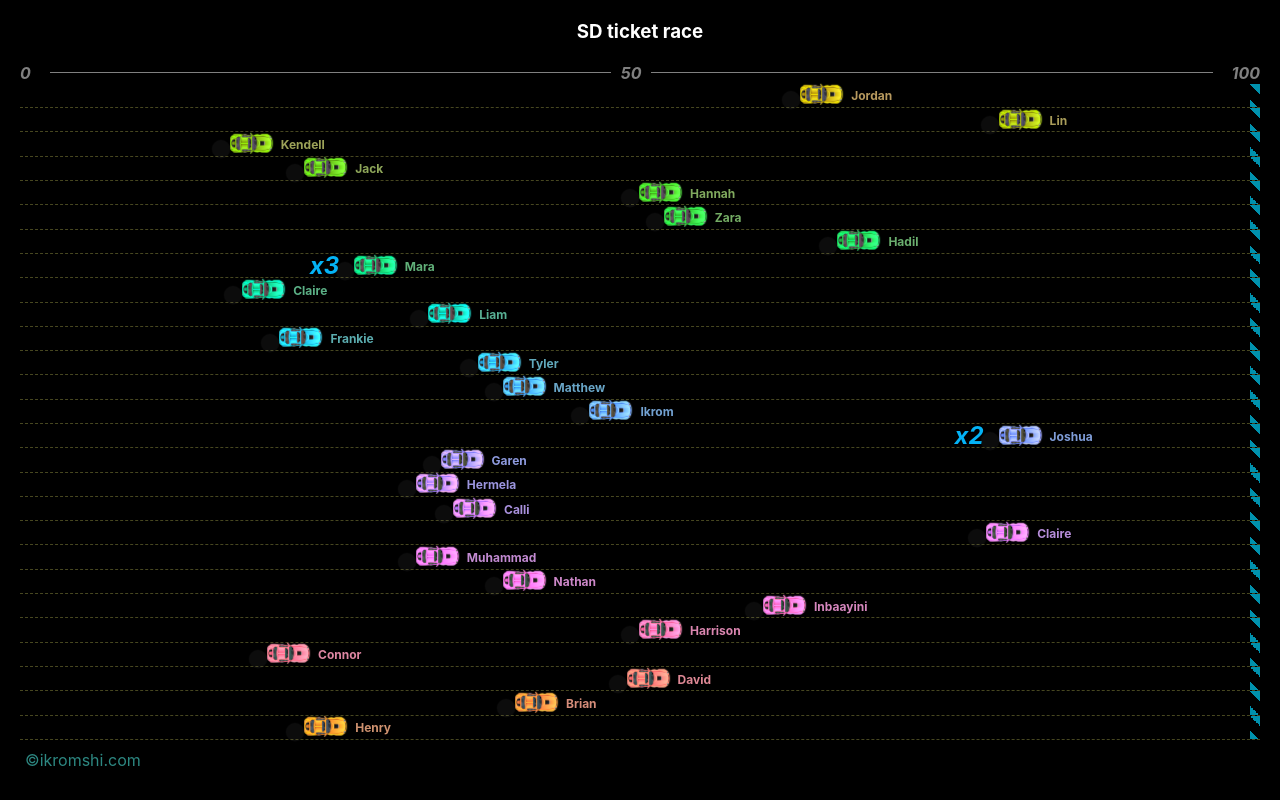
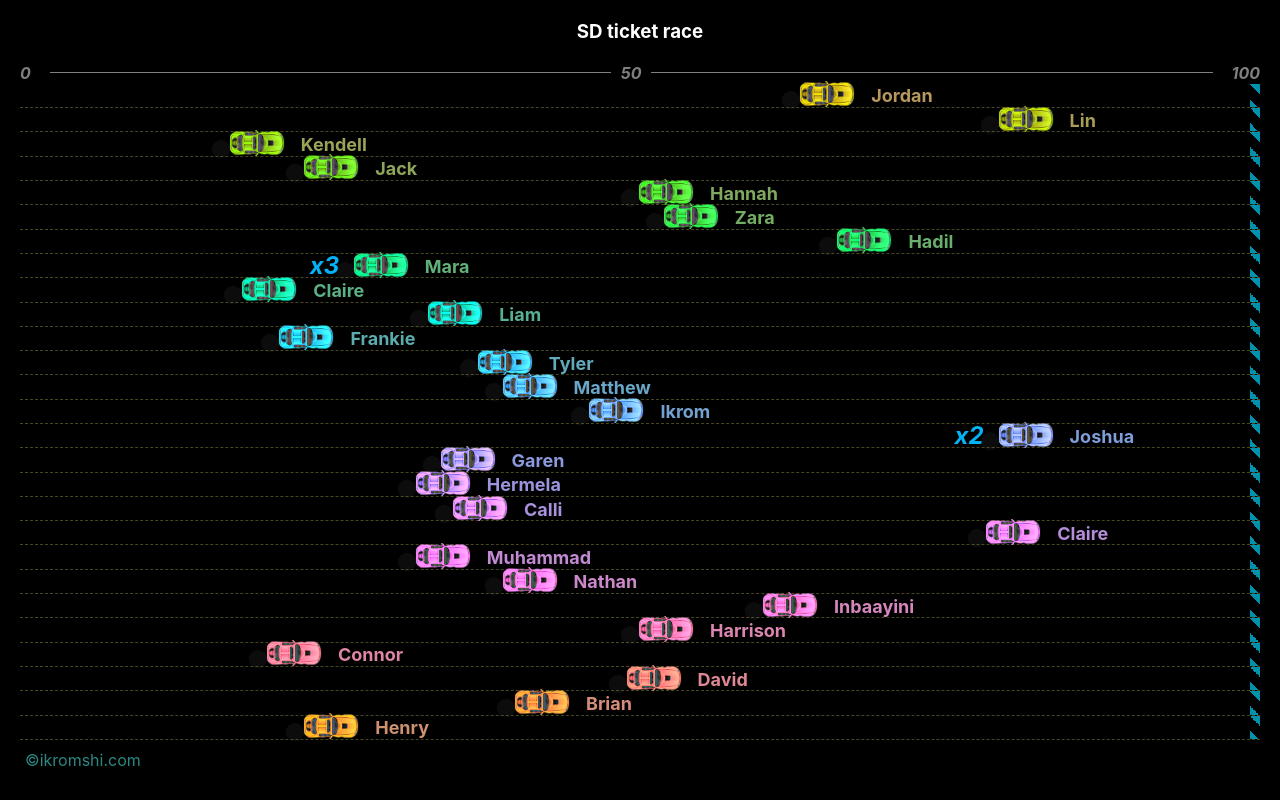
Before and after one commit to ikromshi/horse-racing, a React (Create React App) app: page / in a window 1280 px wide. Built offline with nearby package versions, Linux system fonts and the light colour scheme.

Commit message:
cars and their names changed

```diff
--- a/src/components/RaceTrack/RaceTrack.jsx
+++ b/src/components/RaceTrack/RaceTrack.jsx
@@ -73,7 +73,7 @@ const ExhaustSmoke = styled.div`
 `;
 
 const Car = styled.img`
-  height: 20px; // Adjust based on your preference
+  height: 25px; // Adjust based on your preference
   position: absolute;
   top: 50%;
   transform: translateY(-50%); // This ensures the car is centered regardless of its height
@@ -92,11 +92,10 @@ const NameTag = styled.div`
   white-space: nowrap;
   color: #b7995e;
   filter: ${props => `hue-rotate(${props.color}deg)`}; // Change color through hue rotation
-  font-size: 12px;
+  font-size: 18px;
   font-weight: bold;
   text-shadow: 1px 1px 2px rgba(0,0,0,0.6);
-  left: 0;
-  margin-left:
+  // margin-left: 70px;
 `;
 
 const glowing = keyframes`
@@ -248,7 +247,7 @@ const RaceTrack = () => {
             />
             <NameTag
               color={(index * 360) / carsData.length} // Distribute colors across the spectrum
-              style={{ left: `${calculateHorizontalPosition(car.ticket_amount)}%`, marginLeft: '50px' }}>{car.name.split(" ")[0]}
+              style={{ left: `${calculateHorizontalPosition(car.ticket_amount)}%`, marginLeft: '70px' }}>{car.name.split(" ")[0]}
               </NameTag>
           </CarWrapper>
           <FinishLine />
```
